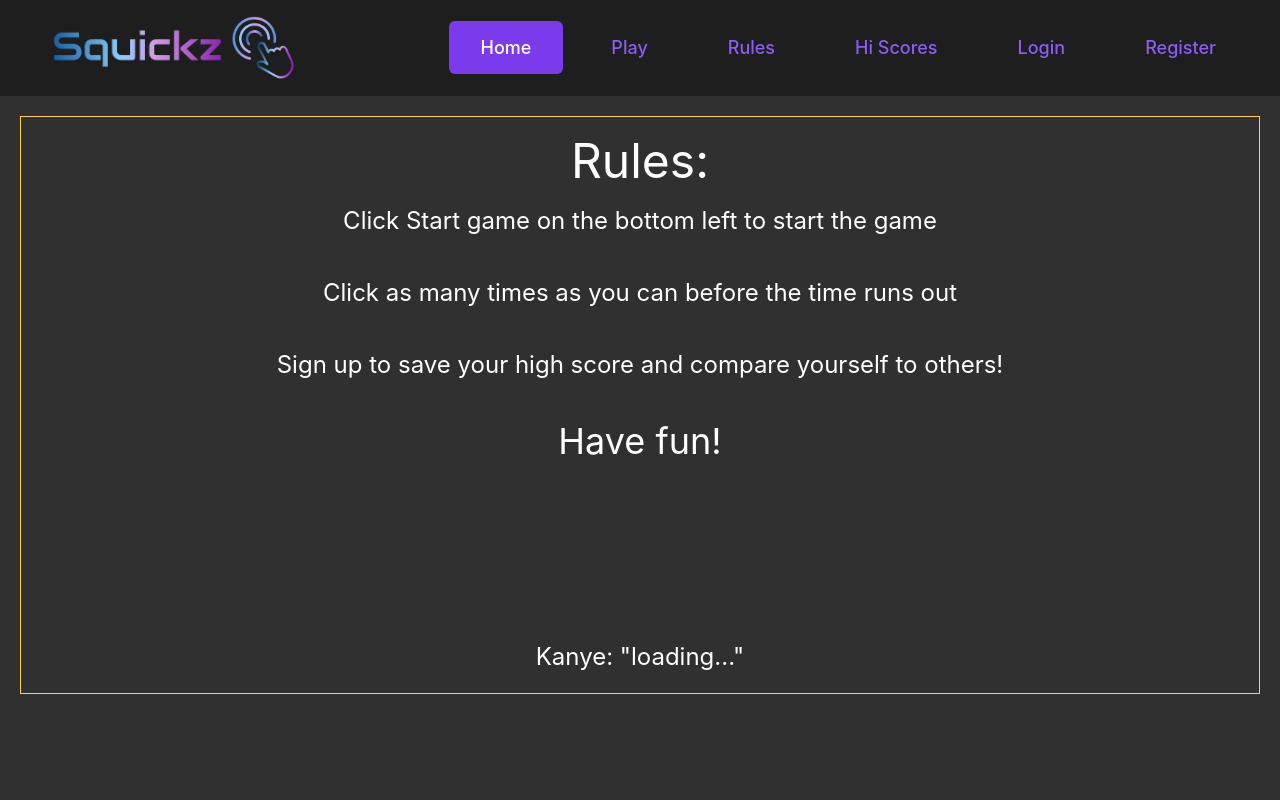
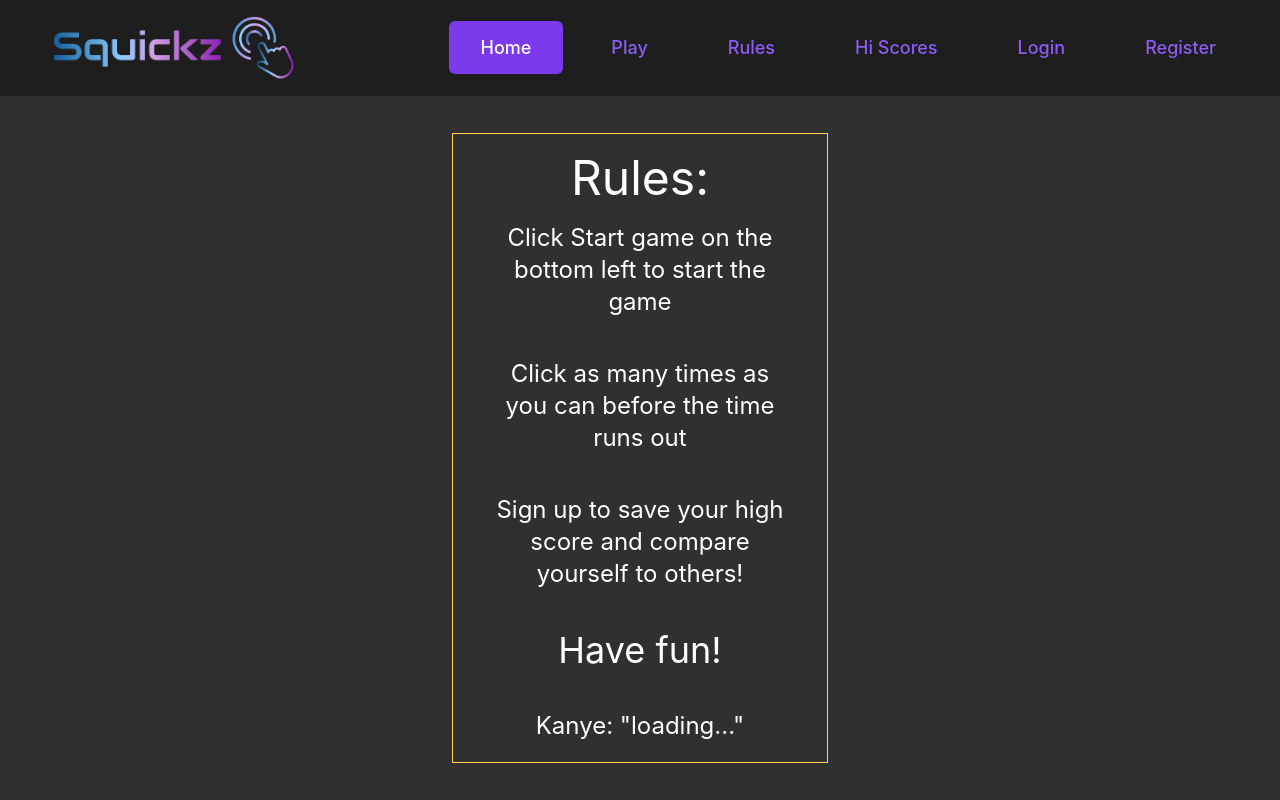
Before and after one commit to PPK44/Squickz, a React (Create React App) app in the folder baller-squad/: page /rules in a window 1280 px wide. Built offline with nearby package versions, Linux system fonts and the light colour scheme; no server answers.

Commit message:
Made the rules skinny and centered

```diff
--- a/baller-squad/src/app/pages/Rules.js
+++ b/baller-squad/src/app/pages/Rules.js
@@ -6,19 +6,22 @@ import { useFetch } from "../components/KanyeAPI/KanyeFetch";
 export const Rules = () => {
     const { data, loading } = useFetch("https://api.kanye.rest/?format=text");
   return (
-        <div className="w-full h-full p-5">
-            <div className="border border-yellow-300">
-                <div class="flex flex-col items-center justify-center p-5">
-                    <div class="text-5xl">Rules:</div>
-                    <div class="text-2xl p-5">Click Start game on the bottom left to start the game</div>
-                    <div class="text-2xl p-5">Click as many times as you can before the time runs out</div>
-                    <div class="text-2xl p-5">Sign up to save your high score and compare yourself to others!</div>
-                    <div class="text-4xl p-5">Have fun!</div>
-                    <div class="flex-col-reversed pt-40">
-                        <div class="text-2xl">Kanye: "{loading ? "loading..." : data}"</div>
-                    </div>
-                </div>
+    <div className="grid grid-cols-3 gap-4 h-full w-full">
+      <div></div>
+      <div className="w-full h-full p-5 justify-center content-center">
+        <div className="border border-yellow-300 justify-center">
+          <div className="flex flex-col items-center justify-center p-5 text-center	">
+            <div className="text-5xl">Rules:</div>
+            <div className="text-2xl p-5">Click Start game on the bottom left to start the game</div>
+            <div className="text-2xl p-5">Click as many times as you can before the time runs out</div>
+            <div className="text-2xl p-5">Sign up to save your high score and compare yourself to others!</div>
+            <div className="text-4xl p-5">Have fun!</div>
+            <div className="flex-col-reversed pt-5">
+              <div className="text-2xl">Kanye: "{loading ? "loading..." : data}"</div>
             </div>
+          </div>
         </div>
+      </div>
+    </div>
     )
 };
```
